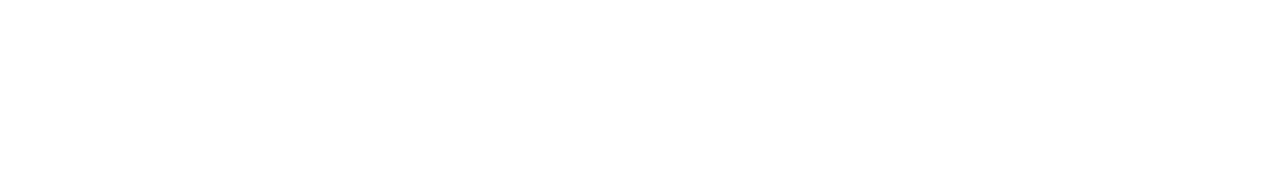
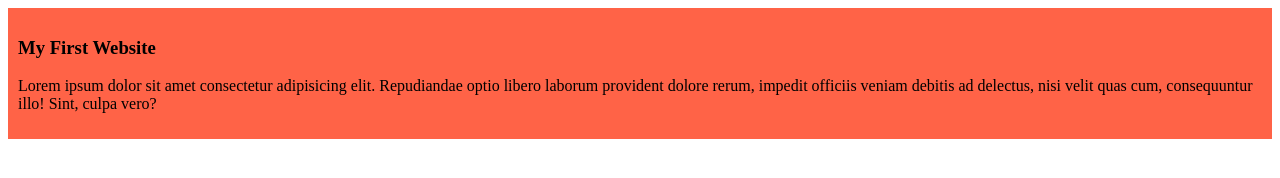
Before and after one commit to tasnimnishat78/my-simple-website, a plain HTML site: page index.html in a window 1280 px wide. Drawn offline with Linux system fonts and the light colour scheme.

Commit message:
added the first blog

```diff
--- a/index.html
+++ b/index.html
@@ -4,8 +4,12 @@
     <meta charset="UTF-8">
     <meta name="viewport" content="width=device-width, initial-scale=1.0">
     <title>My Simple Website</title>
+    <link rel="stylesheet" href="styles/blog.css">
 </head>
 <body>
-
+    <div>
+        <h3>My First Website</h3>
+        <p>Lorem ipsum dolor sit amet consectetur adipisicing elit. Repudiandae optio libero laborum provident dolore rerum, impedit officiis veniam debitis ad delectus, nisi velit quas cum, consequuntur illo! Sint, culpa vero?</p>
+    </div>
 </body>
 </html>
--- /dev/null
+++ b/styles/blog.css
@@ -0,0 +1,5 @@
+div{
+    background-color: tomato;
+    padding: 10px;
+    color: rgb(0, 0, 0);
+}
```
